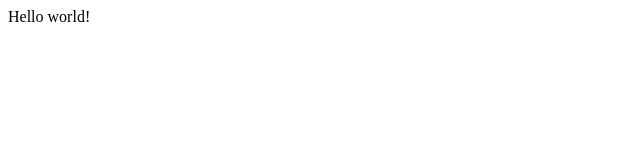
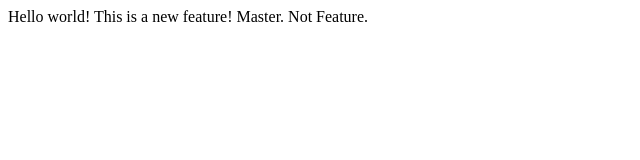
Before and after one commit to clementytcheng/lecture1, a plain HTML site: page index.html in a window 1280 px wide. Shown: the whole page, without its empty margins (0-640 px from the left). Drawn offline with Linux system fonts and the light colour scheme.

Commit message:
This is the newest save for Master

```diff
--- a/index.html
+++ b/index.html
@@ -4,6 +4,6 @@
         <title>My Web Page!</title>
     </head>
     <body>
-        <a> Hello world! </a>
+        <a> Hello world! This is a new feature! Master. Not Feature.</a>
     </body>
 </html>
```
